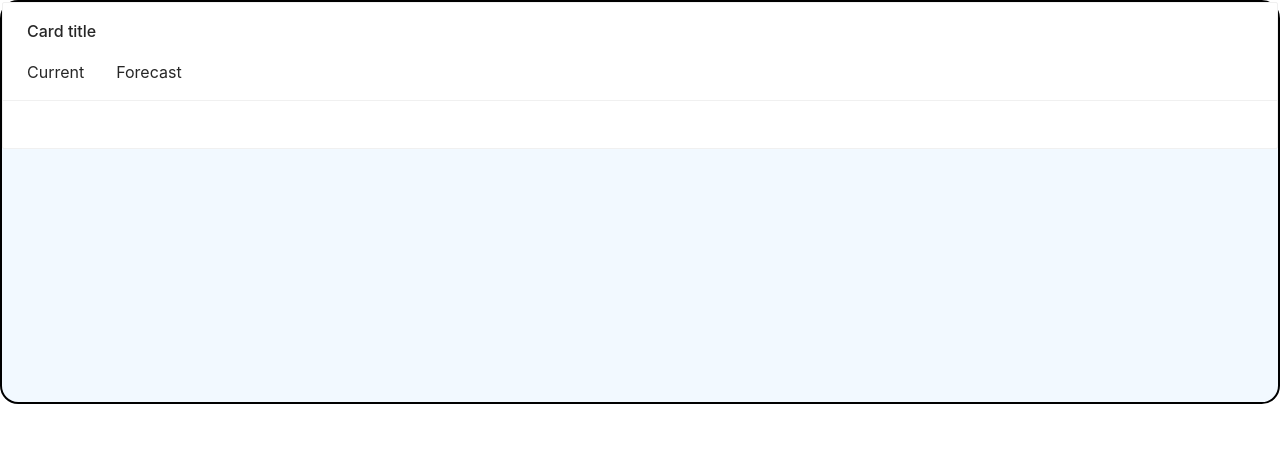
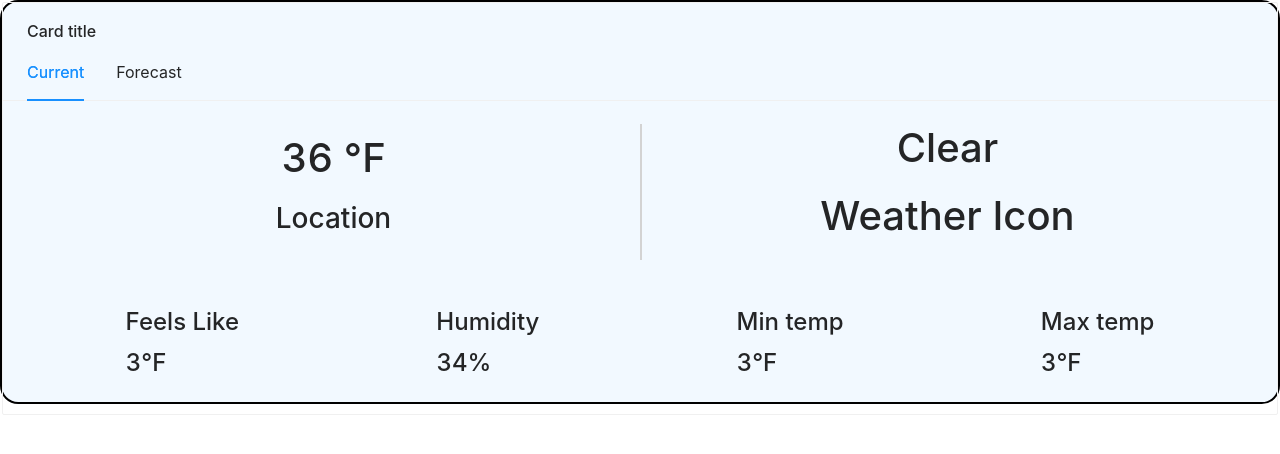
Before and after one commit to xuchao20110611/SI579_final, a React (Create React App) app: page / in a window 1280 px wide. Shown: the top 454 px of the page. Built offline with nearby package versions, Linux system fonts and the light colour scheme; no server answers; what react-animejs would draw is missing.

Commit message:
add current weather tab

```diff
--- /dev/null
+++ b/src/components/Current.css
@@ -0,0 +1,25 @@
+.top {
+    display:flex;
+    justify-content:space-around;
+    align-items:center;
+    margin-bottom: 3rem;
+}
+
+.right-side {
+    width: 50%;
+    text-align: center;
+    height: auto;
+    border-left: 2px lightgrey solid;
+}
+
+.left-side {
+    width: 50%;
+    text-align: center;
+}
+
+.bottom {
+    display:flex;
+    flex-direction: row;
+    justify-content:space-around;
+    align-items:center;
+}
--- /dev/null
+++ b/src/components/Current.js
@@ -0,0 +1,39 @@
+import './Current.css';
+
+const Current = (props) => {
+
+    return (
+        <div className='display'>
+            <div className="top">
+                <div className="left-side">
+                    <h1>36 °F</h1>
+                    <h3>Location</h3>
+                </div>
+                <div className="right-side">
+                    <h1>Clear</h1>
+                    <h1>Weather Icon</h1>
+                </div>
+            </div>
+            <div className="bottom">
+                <div>
+                <h4>Feels Like</h4>
+                <h4>3°F</h4>
+                </div>
+                <div>
+                <h4>Humidity</h4>
+                <h4>34%</h4>
+                </div>
+                <div>
+                <h4>Min temp</h4>
+                <h4>3°F</h4>
+                </div>
+                <div>
+                <h4>Max temp</h4>
+                <h4>3°F</h4>
+                </div>
+            </div>
+        </div>
+    )
+}
+
+export default Current;
--- a/src/components/Weatherdashboard.js
+++ b/src/components/Weatherdashboard.js
@@ -3,6 +3,7 @@ import WeatherIcon from "./WeatherIcon"
 import LineChart from "./LineChart"
 import WeatherAnimate from "./WeatherAnimate"
 import { Card } from 'antd';
+import Current from './Current';
 import 'antd/dist/antd.css';
 //Copyright:https://www.iconfont.cn/collections/detail?spm=a313x.7781069.1998910419.d9df05512&cid=19358
 
@@ -87,11 +88,11 @@ const tabList = [
     ];
 
     const contentList = {
-    Current: <p>Current</p>,
+    Current: <Current />,
     Forecast: <LineChart datalist={DayTemplist} dtlist={DtList} timezone={TimeZone}/>,
     };
 
-    const [activeTabKey1, setActiveTabKey1] = useState('tab1');
+    const [activeTabKey1, setActiveTabKey1] = useState('Current');
 
     const onTab1Change = key => {
     setActiveTabKey1(key);
@@ -100,7 +101,10 @@ const tabList = [
 return (
 <div style={backgroundsetting}>
 <Card
-        style={{ width: '100%' }}
+        style={{
+            width: '100%',
+            background: 'rgba(255,255,255,0)',
+        }}
         title="Card title"
         tabList={tabList}
         activeTabKey={activeTabKey1}
```
